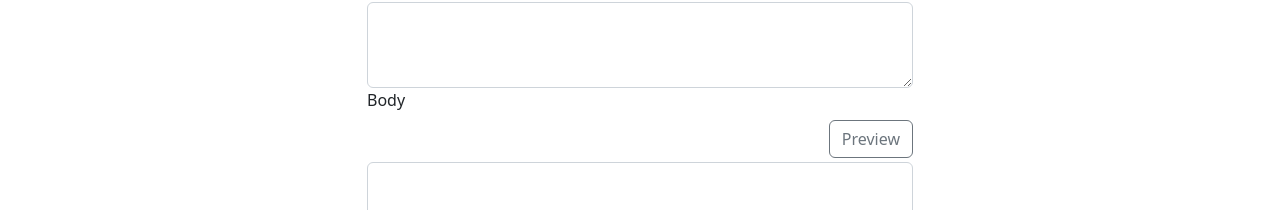
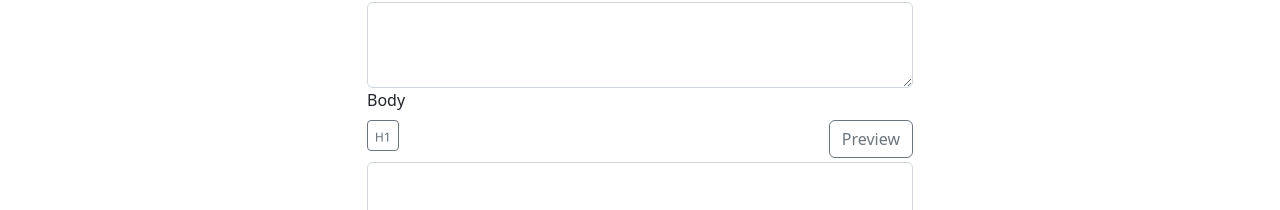
Before and after one commit to nbktechworld/fff0-tech-news, a Next.js app in the folder client/: page /articles/new in a window 1280 px wide. Shown: the part 278-488 px from the top of the page. Built offline with nearby package versions, Linux system fonts and the light colour scheme.

Commit message:
Add button to make a heading in markdown

```diff
--- a/client/components/articles/ArticleForm.js
+++ b/client/components/articles/ArticleForm.js
@@ -5,6 +5,7 @@ import Alert from 'react-bootstrap/Alert';
 import ToggleButton from 'react-bootstrap/ToggleButton';
 import ReactMarkdown from 'react-markdown';
 import remarkGfm from 'remark-gfm';
+import { TypeH1 } from 'react-bootstrap-icons';
 
 class ArticleForm extends React.Component {
   constructor(props) {
@@ -21,6 +22,9 @@ class ArticleForm extends React.Component {
     this.onSubmit = this.onSubmit.bind(this);
     this.onResetClick = this.onResetClick.bind(this);
     this.onTogglePreview = this.onTogglePreview.bind(this);
+    this.onHeadingClick = this.onHeadingClick.bind(this);
+
+    this.bodyRef = React.createRef();
   }
 
   getInitialArticleValues() {
@@ -75,13 +79,40 @@ class ArticleForm extends React.Component {
 
   onFieldChange(fieldName) {
     return (event) => {
-      this.setState({
-        article: {
-          ...this.state.article,
-          [fieldName]: event.target.value
-        }
-      });
+      this.changeField(fieldName, event.target.value);
     };
+  }
+
+  changeField(fieldName, value) {
+    this.setState({
+      article: {
+        ...this.state.article,
+        [fieldName]: value
+      }
+    });
+  }
+
+  onHeadingClick(event) {
+    const { selectionStart } = this.bodyRef.current;
+    const { value } = this.bodyRef.current;
+
+    let insertionIndex = selectionStart;
+    let runningIndex = selectionStart;
+
+    //  0123 4 56
+    // "abc\nd'ef"
+    while (runningIndex > 0) {
+      runningIndex--;
+      if (value.charAt(runningIndex) === '\n') {
+        break;
+      }
+      insertionIndex = runningIndex;
+    }
+
+    const newValue = value.slice(0, insertionIndex) + '# ' + value.slice(insertionIndex);
+
+    this.changeField('body', newValue);
+    this.bodyRef.current.focus();
   }
 
   onTogglePreview(event) {
@@ -112,7 +143,11 @@ class ArticleForm extends React.Component {
         <Form.Group controlId="article_body">
           <Form.Label>Body</Form.Label>
           <div className="d-flex justify-content-between mb-1">
-            <div></div>
+            <div>
+              <Button variant="outline-secondary" size="sm" onClick={this.onHeadingClick}>
+                <TypeH1 />
+              </Button>
+            </div>
             <div>
               <ToggleButton
                 type="checkbox"
@@ -130,7 +165,7 @@ class ArticleForm extends React.Component {
               {this.state.article.body}
             </ReactMarkdown>
           ) : (
-            <Form.Control as="textarea" onChange={this.onFieldChange('body')} value={this.state.article.body} required maxLength={4096} rows="7" />
+            <Form.Control as="textarea" onChange={this.onFieldChange('body')} value={this.state.article.body} required maxLength={4096} rows="7" ref={this.bodyRef} />
           )}
           <Form.Control.Feedback type="valid">
             Looks good!
```
